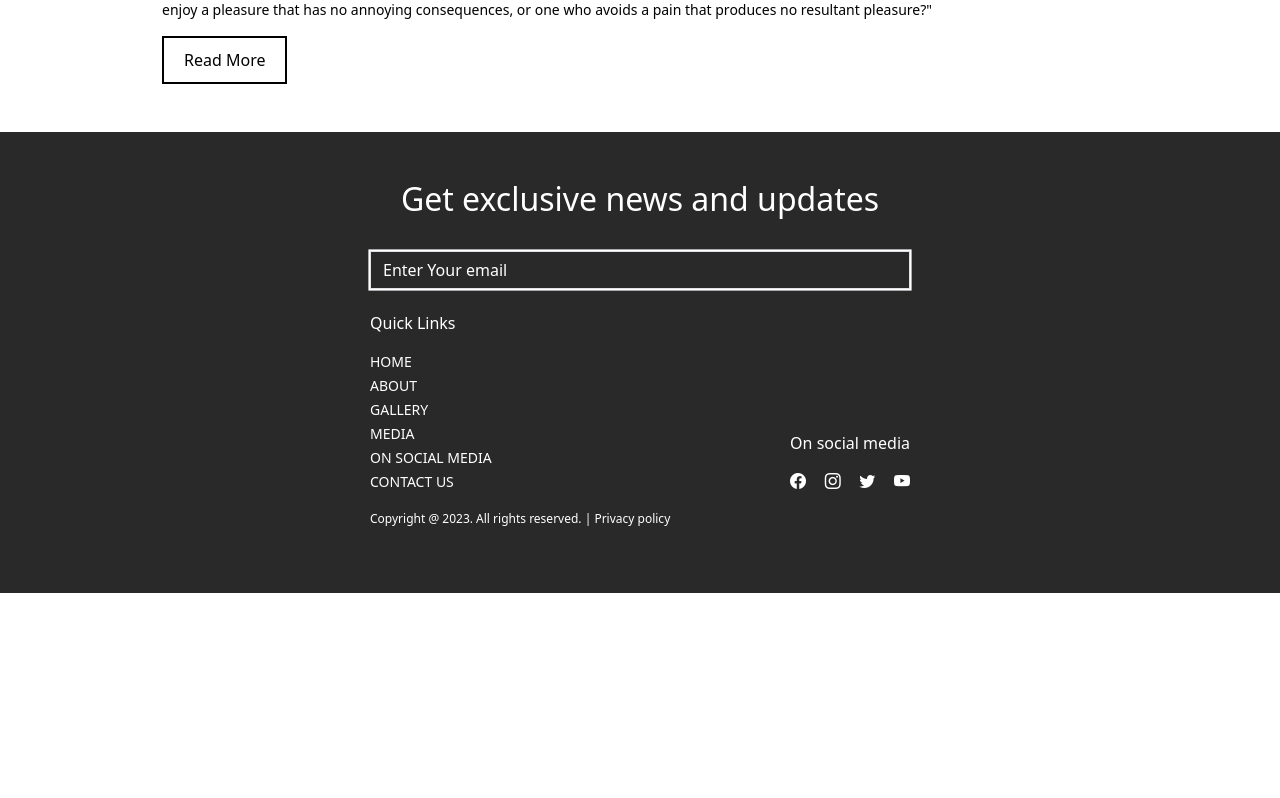
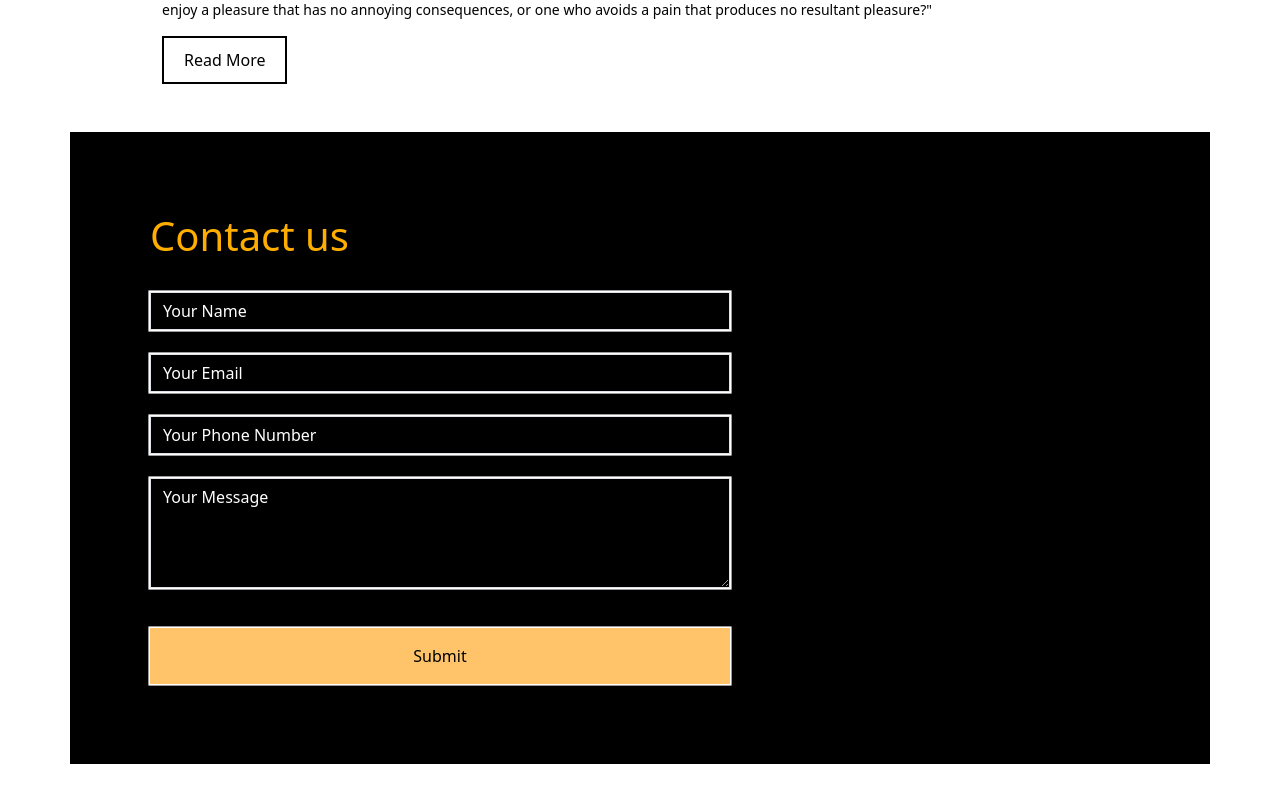
Before and after one commit to lalitjakhar/gandhi-blog, a React (Create React App) app: page / in a window 1280 px wide. Shown: the part 942-1740 px from the top of the page. Before the commit the page ends 1535 px from the top, so only its background shows below. Built offline with nearby package versions, Linux system fonts and the light colour scheme.

Commit message:
initial commit

```diff
--- a/src/App.js
+++ b/src/App.js
@@ -4,12 +4,14 @@ import 'bootstrap/dist/js/bootstrap.bundle.min.js';
 import Navbar from './components/Navbar/Navbar';
 import About from './components/About/About';
 import Footer from './components/Footer/Footer';
+import Contact from './components/Contact/Contact';
 
 function App() {
   return (
     <>
       <Navbar/>
       <About/>
+      <Contact/>
       <Footer/>
     </>
   );
--- /dev/null
+++ b/src/components/Contact/Contact.css
@@ -0,0 +1,50 @@
+.contact_content_body{
+    background-color: #000000;
+    padding: 5rem 30rem 5rem 5rem;
+    color: #ffffff;
+}
+@media (max-width: 992px) {
+    .contact_content_body {
+        padding: 5rem 1rem;
+    }
+}
+.contact_content_body h1{
+    color: #ffae00;
+}
+.contact_content_form input{
+    border-radius: 0;
+    background-color: transparent;
+    color: #ffffff;
+    box-shadow: 0 0 0 0.1rem #ffffff;
+}
+.contact_content_form .form-control:focus{
+    border: none;
+    color: #ffffff;
+    background-color: transparent;
+    outline: 0;
+    box-shadow: 0 0 0 0.1rem #ffffff;
+}
+.contact_content_form input::placeholder{
+    color: #ffffff
+}
+.contact_content_form textarea{
+    border-radius: 0;
+    background-color: transparent;
+    color: #ffffff;
+    box-shadow: 0 0 0 0.1rem #ffffff;
+}
+input[type="submit"] {
+    background-color: #ffc36a;
+    color: #000000;
+    padding: 1rem;
+    margin-top: 1rem;
+    width: 100%;
+    border: none;
+    border-radius: 0;
+    cursor: pointer;
+    outline: none;
+}
+input[type="submit"]:hover,
+input[type="submit"]:focus {
+    background-color: #ffc36a;
+}
--- /dev/null
+++ b/src/components/Contact/Contact.jsx
@@ -0,0 +1,31 @@
+import React from 'react';
+import './Contact.css';
+const Contact = () => {
+    return (
+        <>
+            <div className="container contact_content_body mb-5">
+                <h1>Contact us</h1>
+                <div className="contact_content_form pt-4">
+                    <input type="email" class="form-control" id="exampleInputEmail1" aria-describedby="emailHelp" placeholder="Your Name" />
+                </div>
+                <div className="contact_content_form pt-4">
+                    <input type="email" class="form-control" id="exampleInputEmail1" aria-describedby="emailHelp" placeholder="Your Email" />
+                </div>
+                <div className="contact_content_form pt-4">
+                    <input type="email" class="form-control" id="exampleInputEmail1" aria-describedby="emailHelp" placeholder="Your Phone Number" />
+                </div>
+                <div className="contact_content_form pt-4">
+                    <textarea rows="4" cols="50" name="comment" className='form-control' form="usrform">
+                        Your Message</textarea>
+                </div>
+                <div className="contact_content_form pt-4">
+                    <form action="#">
+                        <input type="submit" value="Submit"/>
+                    </form>
+                </div>
+            </div>
+        </>
+    );
+}
+
+export default Contact;
--- a/src/components/Navbar/Navbar.jsx
+++ b/src/components/Navbar/Navbar.jsx
@@ -14,7 +14,7 @@ const Navbar = () => {
                         <div className="collapse navbar-collapse" id="navbarToggler">
                             <ul className="navbar-nav me-auto mb-2 mb-lg-0">
                                 <li className="nav-item">
-                                    <a className="nav-link"href="https://en.wikipedia.org/wiki/Mahatma_Gandhi#:~:text=Mohandas%20Karamchand%20Gandhi%20(2%20October,and%20freedom%20across%20the%20world.">Home</a>
+                                    <a className="nav-link" href="https://en.wikipedia.org/wiki/Mahatma_Gandhi#:~:text=Mohandas%20Karamchand%20Gandhi%20(2%20October,and%20freedom%20across%20the%20world.">Home</a>
                                 </li>
                                 <li className="nav-item">
                                     <a className="nav-link" href="#">About</a>
```
